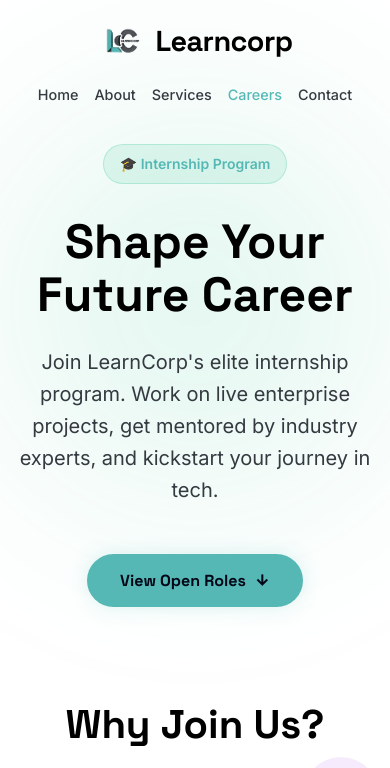
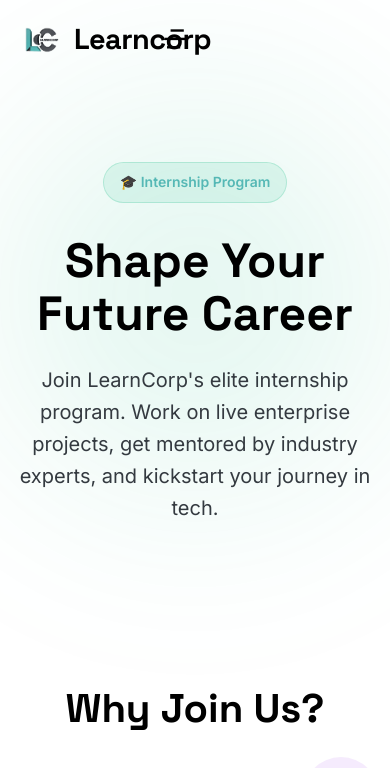
Before and after one commit to learncorpin/learncorp, a website: page careers.html in a window 390 px wide. Shown: the top 768 px of the page. Drawn offline with nearby package versions, Linux system fonts and the light colour scheme.

Commit message:
Fix mobile alignment with hamburger menu

```diff
--- a/style.css
+++ b/style.css
@@ -792,56 +792,75 @@ footer {
 }
 
 @media (max-width: 768px) {
-
-    /* Header Container - Auto height for wrapping */
     .header {
-        height: auto;
-        min-height: var(--nav-height);
-        padding: 0.5rem 0;
+        height: var(--nav-height);
     }
 
-    /* Navbar - Column/Wrap Layout */
     .navbar {
-        padding: 0.5rem 1rem;
         display: flex;
-        flex-direction: column;
+        flex-direction: row;
+        /* Horizontal alignment */
+        justify-content: space-between;
         align-items: center;
+        padding: 0 1rem;
+    }
+
+    .logo {
+        margin: 0;
+    }
+
+    /* Show Toggle Button */
+    .mobile-toggle {
+        display: block !important;
+        font-size: 1.8rem;
+        cursor: pointer;
+        color: var(--text-main);
+    }
+
+    /* Hide Socials/Buttons on Mobile if needed, or adjust */
+    .header-socials,
+    .btn-primary {
+        display: none !important;
+    }
+
+    .navbar>div:last-child {
+        display: flex !important;
+        /* Show the container holding the toggle */
         gap: 1rem;
     }
 
-    /* Logo - Centered Top */
-    .logo {
-        margin: 0 !important;
-        /* Reset desktop margins */
+    /* Mobile Menu Drawer */
+    .nav-menu {
+        position: fixed;
+        top: var(--nav-height);
+        left: 0;
+        width: 100%;
+        height: 0;
+        /* Collapsed by default */
+        background: rgba(255, 255, 255, 0.98);
+        flex-direction: column;
+        align-items: center;
         justify-content: center;
-        width: auto;
+        overflow: hidden;
+        /* Hide content when collapsed */
+        transition: height 0.3s ease, opacity 0.3s ease;
+        opacity: 0;
+        pointer-events: none;
+        box-shadow: 0 10px 30px rgba(0, 0, 0, 0.1);
+        backdrop-filter: blur(10px);
+        padding: 0;
     }
 
-    /* Hide Socials & Toggle Container */
-    .navbar>div:last-child {
-        margin: 0 !important;
-        display: none !important;
-        /* Hide the entire right cluster (socials, btn, toggle) */
+    /* Active State for Menu */
+    .nav-menu.active {
+        height: 300px;
+        /* Expand */
+        opacity: 1;
+        pointer-events: auto;
+        padding: 2rem 0;
     }
 
-    /* Navigation Menu - Visible Row Below Logo */
-    .nav-menu {
-        display: flex !important;
-        position: static;
-        width: 100%;
-        background: transparent;
-        flex-direction: row;
-        justify-content: center;
-        flex-wrap: wrap;
-        padding: 0;
-        border: none;
-        box-shadow: none;
-        transform: none;
-        opacity: 1;
-        gap: 1rem;
-        /* Space between links */
-        pointer-events: auto;
-    }
+    /* Orphan code removed */
 
     .nav-menu li {
         margin: 0;
```
